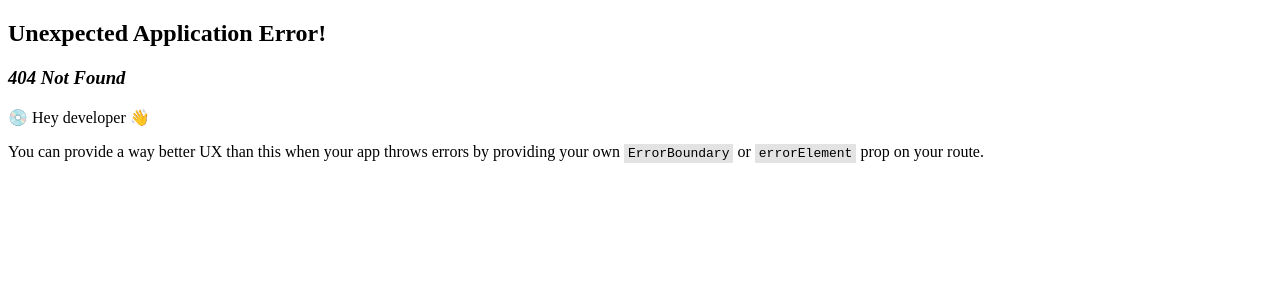
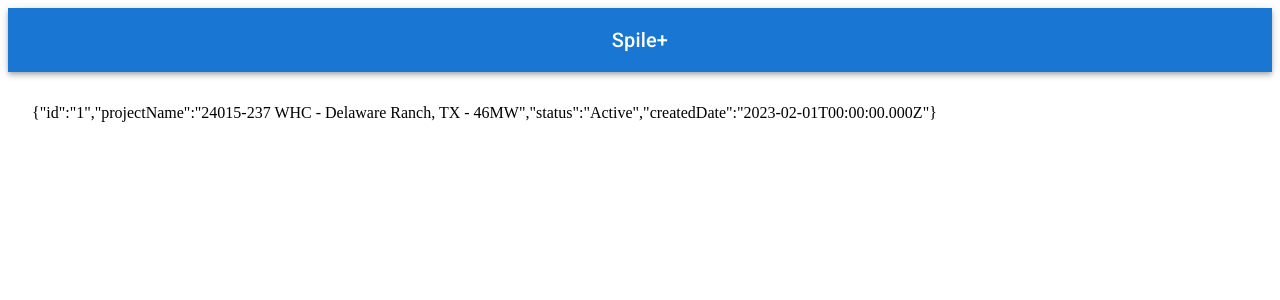
Before and after one commit to qur786/structurology, a React (Vite) app: page /projects/1 in a window 1280 px wide. Before the commit this address had no page. Shown: the top 300 px of the page. Built offline with nearby package versions, Linux system fonts and the light colour scheme.

Commit message:
feat: added project page

```diff
--- /dev/null
+++ b/src/pages/ProjectPage/index.tsx
@@ -0,0 +1,7 @@
+import { useParams } from "react-router-dom";
+import { PROJECTS } from "../../components/ProjectTable/utils";
+
+export function ProjectPage(): JSX.Element {
+  const { id: userID } = useParams<{ id: string }>();
+  return <div>{JSON.stringify(PROJECTS.find(({ id }) => id === userID))}</div>;
+}
--- a/src/routes.tsx
+++ b/src/routes.tsx
@@ -1,6 +1,7 @@
 import App from "./App";
 import { createBrowserRouter } from "react-router-dom";
 import { ProjectsPage } from "./pages/ProjectsPage";
+import { ProjectPage } from "./pages/ProjectPage";
 
 export const router = createBrowserRouter([
   {
@@ -15,6 +16,10 @@ export const router = createBrowserRouter([
         path: "projects",
         element: <ProjectsPage />,
       },
+      {
+        path: "projects/:id",
+        element: <ProjectPage />,
+      },
     ],
   },
 ]);
```
